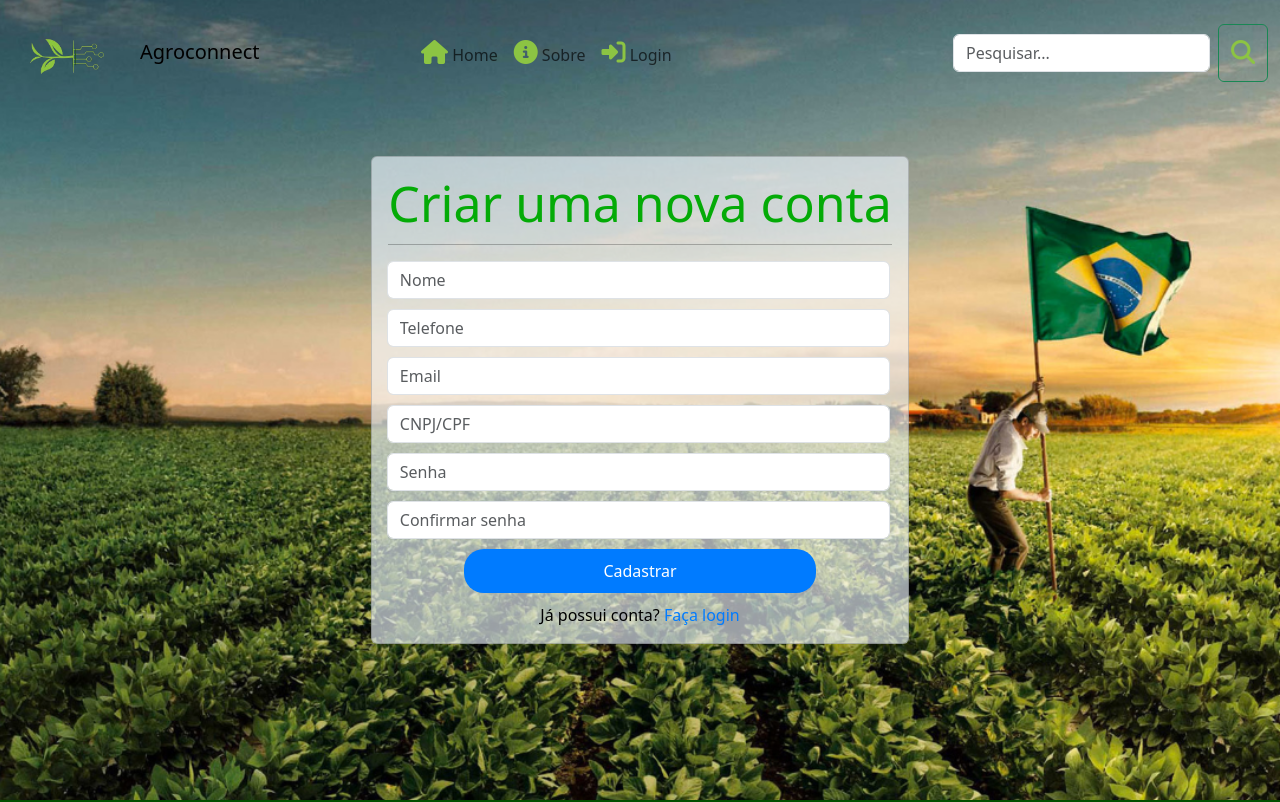
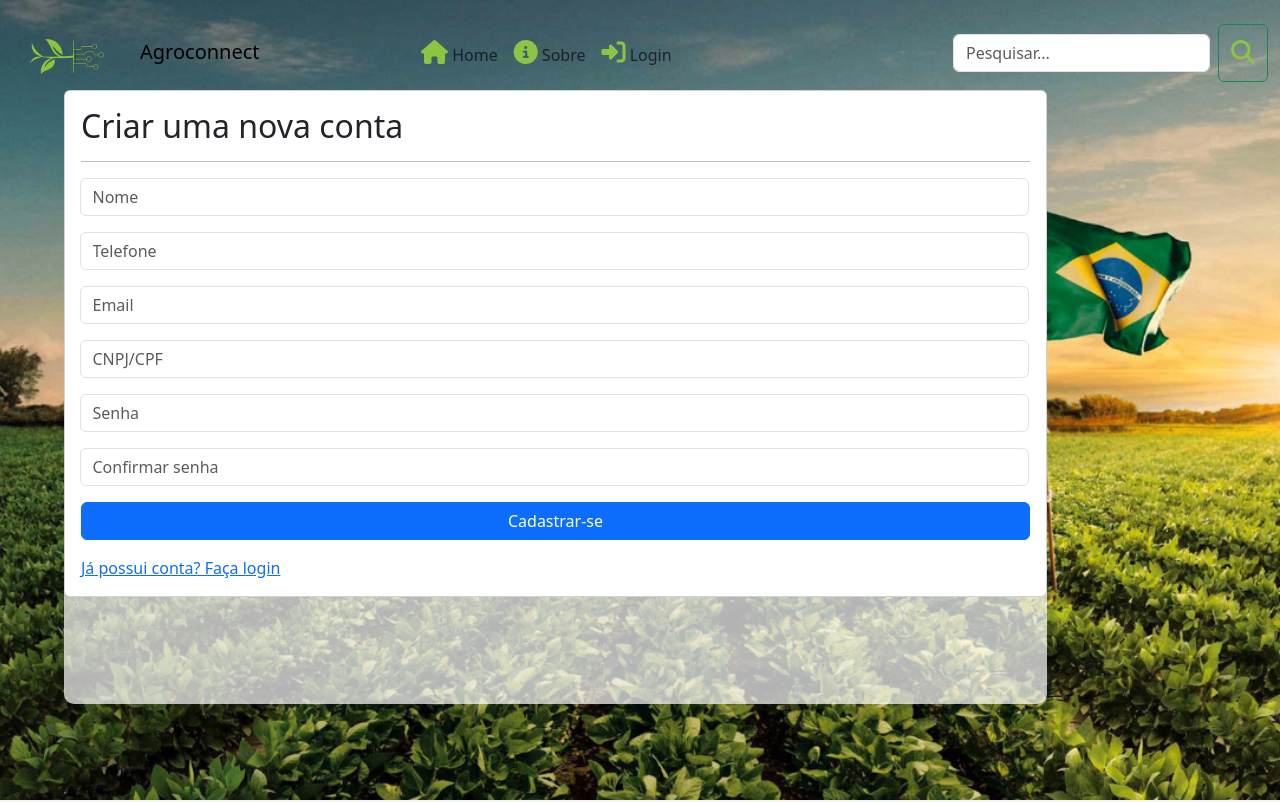
Before and after one commit to vicdsso/AgroconnectFatec, a React (Vite) app: page /cadastro in a window 1280 px wide. Shown: the top 802 px of the page. Built offline with nearby package versions, Linux system fonts and the light colour scheme.

Commit message:
Aprimoramento do Sistema de Notificações - 3 Pontos

```diff
--- a/src/App.jsx
+++ b/src/App.jsx
@@ -36,7 +36,7 @@ function App() {
           <Route path="/editar" element={<EditarPubli />} />
         </Routes>
       </div>
-      <Footer />
+
     </BrowserRouter>
   );
 }
--- /dev/null
+++ b/src/components/Notificacao/Notificacao.jsx
@@ -0,0 +1,15 @@
+import React from 'react';
+
+const Notificacao = ({ tipo, mensagem }) => {
+    const notificationClass = tipo === 'sucesso' ? 'alert-success' :
+        tipo === 'erro' ? 'alert-danger' :
+        'alert-warning';
+
+    return (
+        <div className={`alert ${notificationClass}`} role="alert" style={{ color: 'black', maxHeight: '15%' }}>
+            {mensagem}
+        </div>
+    );
+};
+
+export default Notificacao;
--- a/src/pages/Cadastro/Cadastro.jsx
+++ b/src/pages/Cadastro/Cadastro.jsx
@@ -1,5 +1,6 @@
 import React, { useState } from 'react';
 import { useNavigate } from 'react-router-dom';
+import Notificacao from '../../components/Notificacao/Notificacao';
 import styles from './Cadastro.module.css';
 import 'bootstrap/dist/css/bootstrap.min.css';
 
@@ -12,6 +13,8 @@ function SignupForm() {
     senha: '',
     confirmarSenha: ''
   });
+
+  const [notificacao, setNotificacao] = useState(null);
 
   const navigate = useNavigate();
 
@@ -26,73 +29,96 @@ function SignupForm() {
   const handleSubmit = (e) => {
     e.preventDefault();
     console.log(form);
+
+    // Simulando uma resposta de sucesso
+    setNotificacao({ tipo: 'sucesso', mensagem: 'Solicitação de cadastro enviada com sucesso!' });
+
+    // Simulando uma resposta de erro (descomente para testar):
+    // setNotificacao({ tipo: 'erro', mensagem: 'Erro ao enviar a solicitação de cadastro.' });
   };
 
   return (
     <div className={styles.containerLogin}>
-      <div className={`card ${styles.card}`}>
-        <div className={`card-body ${styles.cardBody}`}>
-          <h2 className={styles.formTitle}>Criar uma nova conta</h2>
-          <hr className={styles.hrStyle} />
+      <div className={styles.container}>
+        <div className="card">
+          <div className="card-body">
+            <h2 className="card-title">Criar uma nova conta</h2>
+            <hr />
+
+            {notificacao && <Notificacao tipo={notificacao.tipo} mensagem={notificacao.mensagem} />}
+
             <form onSubmit={handleSubmit}>
+              <div className="mb-3">
                 <input
                   type="text"
                   name="nome"
                   placeholder="Nome"
                   value={form.nome}
                   onChange={handleChange}
-              className={`form-control ${styles.inputField}`}
+                  className="form-control"
                 />
+              </div>
+              <div className="mb-3">
                 <input
                   type="text"
                   name="telefone"
                   placeholder="Telefone"
                   value={form.telefone}
                   onChange={handleChange}
-              className={`form-control ${styles.inputField}`}
+                  className="form-control"
                 />
+              </div>
+              <div className="mb-3">
                 <input
                   type="email"
                   name="email"
                   placeholder="Email"
                   value={form.email}
                   onChange={handleChange}
-              className={`form-control ${styles.inputField}`}
+                  className="form-control"
                 />
+              </div>
+              <div className="mb-3">
                 <input
                   type="text"
                   name="cnpjCpf"
                   placeholder="CNPJ/CPF"
                   value={form.cnpjCpf}
                   onChange={handleChange}
-              className={`form-control ${styles.inputField}`}
+                  className="form-control"
                 />
+              </div>
+              <div className="mb-3">
                 <input
                   type="password"
                   name="senha"
                   placeholder="Senha"
                   value={form.senha}
                   onChange={handleChange}
-              className={`form-control ${styles.inputField}`}
+                  className="form-control"
                 />
+              </div>
+              <div className="mb-3">
                 <input
                   type="password"
                   name="confirmarSenha"
                   placeholder="Confirmar senha"
                   value={form.confirmarSenha}
                   onChange={handleChange}
-              className={`form-control ${styles.inputField}`}
+                  className="form-control"
                 />
-            <div className={styles.buttonContainer}>
-              <button type="submit" className={`btn ${styles.submitButton}`}>
-                Cadastrar
+              </div>
+              <div className="d-grid gap-2">
+                <button type="submit" className="btn btn-primary">
+                  Cadastrar-se
                 </button>
               </div>
             </form>
-          <div className={styles.loginLinkContainer}>
-            <a className={styles.loginLink}>
-              Já possui conta? <span className={styles.loginAzul} onClick={handleLoginClick}>Faça login</span>
+            <div className="mt-3">
+              <a href="#" onClick={handleLoginClick}>
+                Já possui conta? <span className="text-primary">Faça login</span>
               </a>
+            </div>
           </div>
         </div>
       </div>
--- a/src/pages/CriarPubli/CriarPubli.jsx
+++ b/src/pages/CriarPubli/CriarPubli.jsx
@@ -1,12 +1,21 @@
-import React, { useState } from 'react'
-import style from './CriarPubli.module.css'
+import React, { useState } from 'react';
+import style from './CriarPubli.module.css';
+import Notificacao from '../../components/Notificacao/Notificacao'; // Importe o componente Notificacao
 
 function CriarPubli() {
+    const [notificacao, setNotificacao] = useState(null); // Estado para controlar a notificação
 
+    const handleSubmit = (e) => {
+        e.preventDefault();
+        // Lógica para criar a postagem
 
+        // Simulando uma resposta de sucesso
+        setNotificacao({ tipo: 'sucesso', mensagem: 'Postagem criada com sucesso!' });
 
+        // Simulando uma resposta de erro (descomente para testar):
+        // setNotificacao({ tipo: 'erro', mensagem: 'Erro ao criar a postagem.' });
+    };
 
-    // https://www.flaticon.com/br/icone-gratis/voltar_3585896?term=voltar&page=1&position=1&origin=tag&related_id=3585896
     return (
         <div className={style["container-publicacao"]}>
             <div className={style["box-publicacao"]}>
@@ -14,22 +23,21 @@ function CriarPubli() {
                     <a href=""><img src="../../../public/img/voltar.png" alt="" /></a>
                     <h1>Criar postagem</h1>
                 </div>
-                <form action="" className={style["form-publicacao"]}>
-                    <label htmlFor="" >Título:
+                <form className={style["form-publicacao"]}>
+                    <label htmlFor="">Título:
                         <input className={style['publicacao-input-titulo']} type="text" placeholder="título da sua postagem"/>
                     </label>
                     <label htmlFor="">Descrição:
                         <input className={style['publicacao-input-descricacao']} type="text" placeholder='conte-nos sobre sua postagem' />
-
                     </label>
-                    <button>Escolha uma imagem:</button>
+                    <button className={style["btn-escolha-imagem"]}>Escolha uma imagem</button> {/* Botão para escolher uma imagem */}
                     <p>Nenhum upload selecionado*</p>
-
                 </form>
-                <button className={style["btn-criacao-publi"]}>Criar publicação</button>
+                <button type="button" onClick={handleSubmit} className={style["btn-criacao-publi"]}>Criar publicação</button> {/* Botão para criar a postagem */}
             </div>
+            {notificacao && <Notificacao tipo={notificacao.tipo} mensagem={notificacao.mensagem} />} {/* Renderize a notificação se existir */}
         </div>
     )
 }
 
-export default CriarPubli
+export default CriarPubli;
--- a/src/pages/Home/Home.jsx
+++ b/src/pages/Home/Home.jsx
@@ -92,6 +92,7 @@ const Home = ({ publicacoesRef }) => {
           <Avalist feedbacks={feedbacks} />
         </div>
       </div>
+
       <center><h1>Localização</h1></center>
       <MapContainer center={center} zoom={13} style={{ height: '400px' }}>
         <TileLayer
@@ -103,7 +104,9 @@ const Home = ({ publicacoesRef }) => {
           </Popup>
         </Marker>
       </MapContainer>
+
       <BotaoTopo />
+
     </>
   );
 };
--- a/src/pages/Login/Login.jsx
+++ b/src/pages/Login/Login.jsx
@@ -1,5 +1,6 @@
 import React, { useState } from 'react';
 import { useNavigate } from 'react-router-dom';
+import Notificacao from '../../components/Notificacao/Notificacao'; // Importe o componente de notificação
 import styles from './Login.module.css';
 import 'bootstrap/dist/css/bootstrap.min.css';
 
@@ -9,6 +10,9 @@ function Login() {
     senha: '',
     lembrarMe: false // Novo estado para lembrar-me
   });
+
+  const [notificacao, setNotificacao] = useState(null); // Estado de notificação
+
   const navigate = useNavigate();
 
   const handleChange = (e) => {
@@ -22,17 +26,25 @@ function Login() {
     e.preventDefault();
     // Lógica para lidar com a submissão do formulário
     console.log(form);
+
+    // Simulando uma resposta de sucesso (descomente para testar):
+     setNotificacao({ tipo: 'sucesso', mensagem: 'Login realizado com sucesso!' });
+
+    // Simulando uma resposta de erro (descomente para testar):
+    //setNotificacao({ tipo: 'erro', mensagem: 'Email ou senha incorretos. Por favor, tente novamente.' });
+
+    setTimeout(() => {
+      setNotificacao(null); // Limpa a notificação após um período de tempo
+    }, 5000); // Tempo em milissegundos (3 segundos neste exemplo)
+
+    // Redireciona para o perfil após 3 segundos (para visualizar a notificação)
+    setTimeout(() => {
+      navigate('/perfil');
+    }, 2000);
   };
 
   const handleRegisterClick = () => {
     navigate('/cadastro');
-  };
-
-  const handlePerfilrClick = () => {
-    navigate('/perfil');
-  };
-  const handleCategoriaClick = (home) => {
-    setCategoria(home);
   };
 
   return (
@@ -41,6 +53,7 @@ function Login() {
         <div className={`card-body ${styles.cardBody}`}>
           <h2 className={styles.formTitle}>Use uma conta para entrar.</h2>
           <hr className={styles.hrStyle} />
+          {notificacao && <Notificacao tipo={notificacao.tipo} mensagem={notificacao.mensagem} />} {/* Exibição da notificação */}
           <form onSubmit={handleSubmit}>
             <input
               type="email"
@@ -72,8 +85,7 @@ function Login() {
               </label>
             </div>
             <div className={styles.buttonContainer}>
-              <button type="submit" onClick={handlePerfilrClick} className={`btn ${styles.submitButton}`}
-              >
+              <button type="submit" className={`btn ${styles.submitButton}`}>
                 Log in
               </button>
             </div>
```
Also changed, not shown: src/components/Notificacao/Notificacao.module.css (added). Lines whose indentation alone changed are shown as unchanged.
